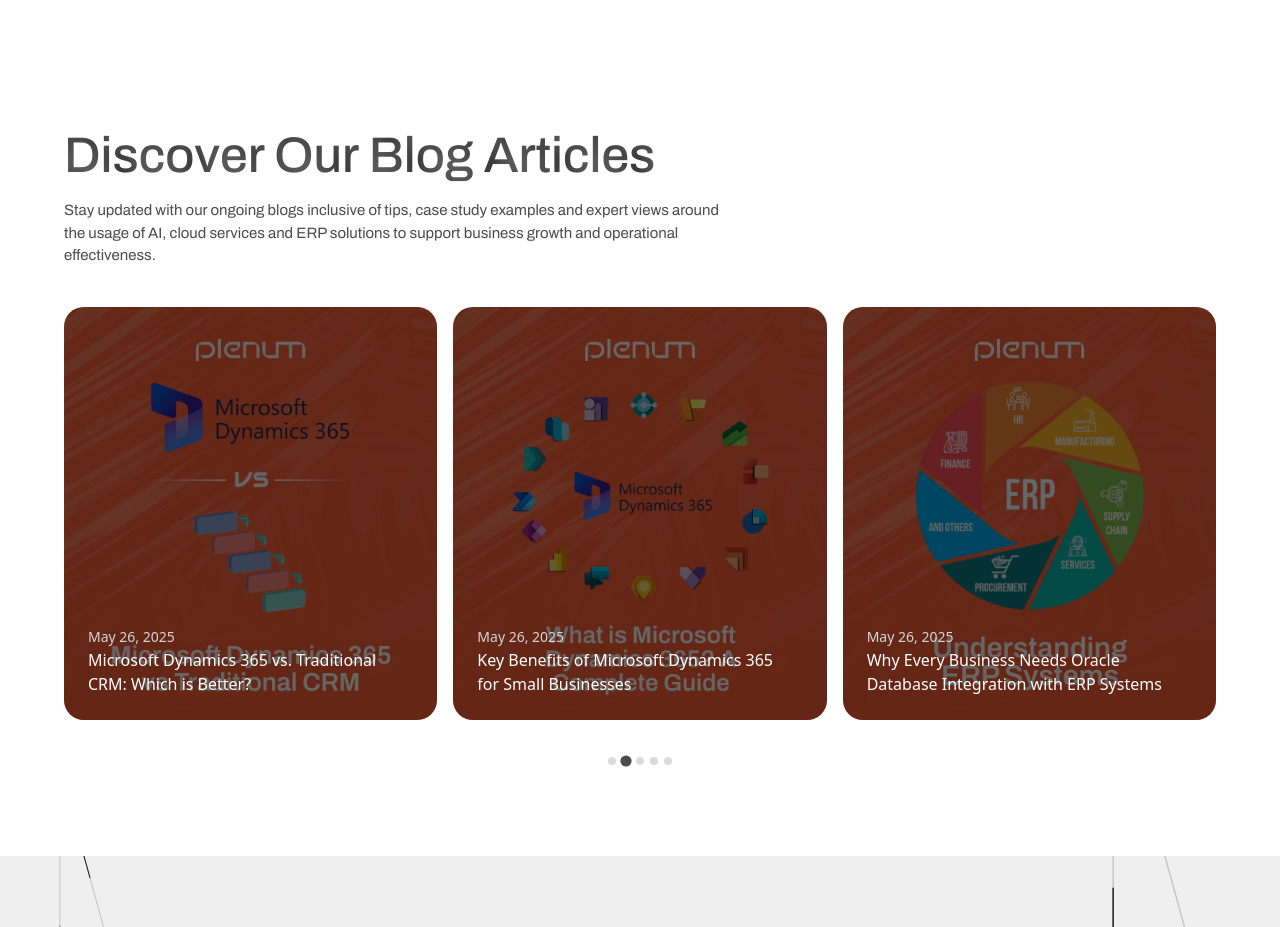
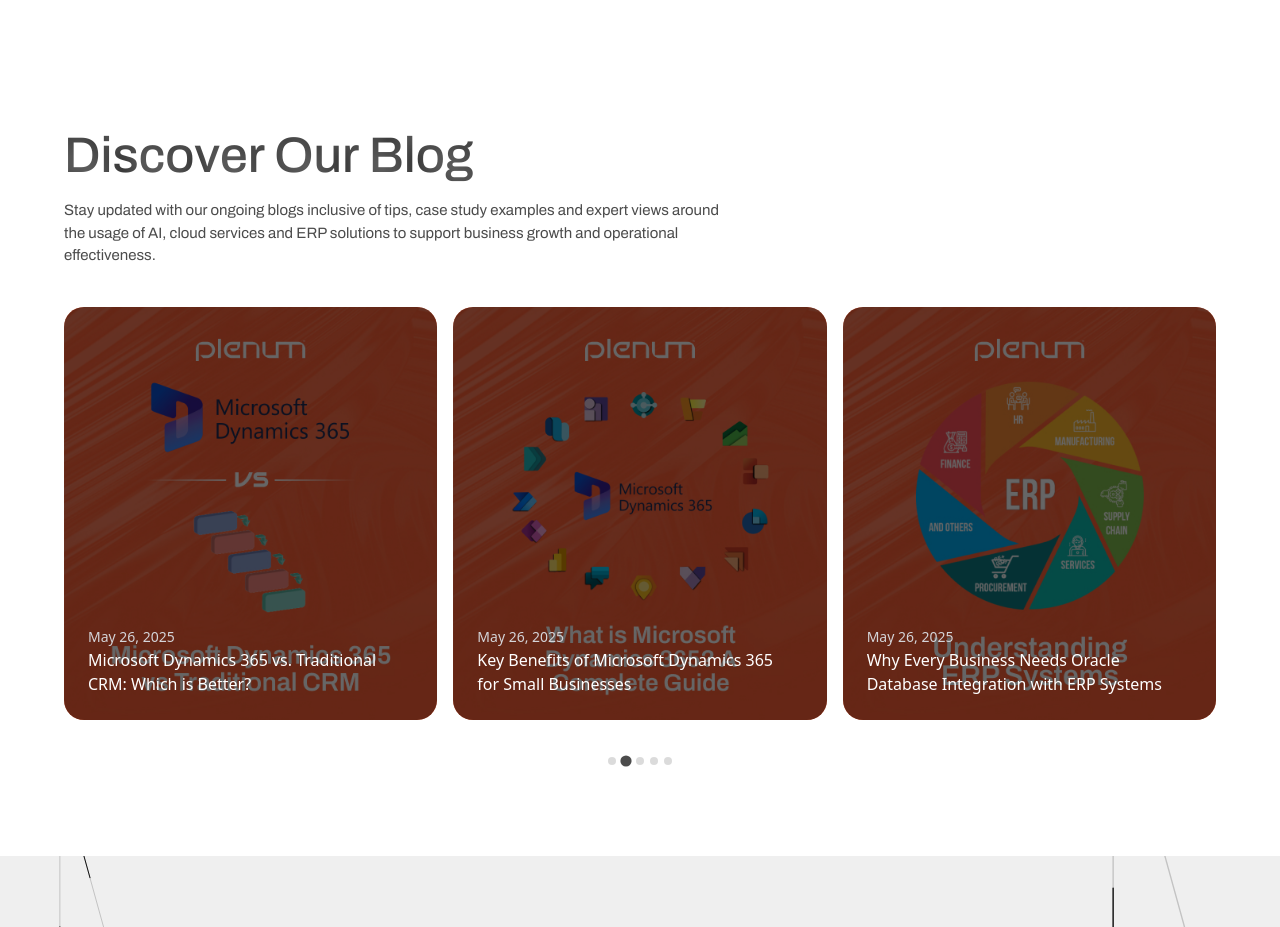
Before and after one commit to developers-xntric/Plenum, a Next.js app: page /product in a window 1280 px wide. Shown: the part 1730-2657 px from the top of the page. Built offline with nearby package versions, Linux system fonts and the light colour scheme.

Commit message:
text updated

```diff
--- a/src/app/(screens)/product/page.jsx
+++ b/src/app/(screens)/product/page.jsx
@@ -36,7 +36,7 @@ const Product = () => {
                 <HouseAIProduct />
             </div>
             <ArticleSlider />
-            <Blog heading='Discover Our Blog Articles' para="Explore our latest posts for insights on design, branding, and innovation. Stay updated with fresh ideas and trends in the creative world" cardData={cardData} />
+            <Blog heading='Discover Our Blog' para="Explore our latest posts for insights on design, branding, and innovation. Stay updated with fresh ideas and trends in the creative world" cardData={cardData} />
             <PinkSection
                 heading={"Ready To Supercharge Your AI Workflow?"}
                 text={"Ready to explore the power of AI? Contact us 24×7 to schedule a one-on-one consultation and see how Momentum AI can elevate your AI workflow management and automation journey."}
```
